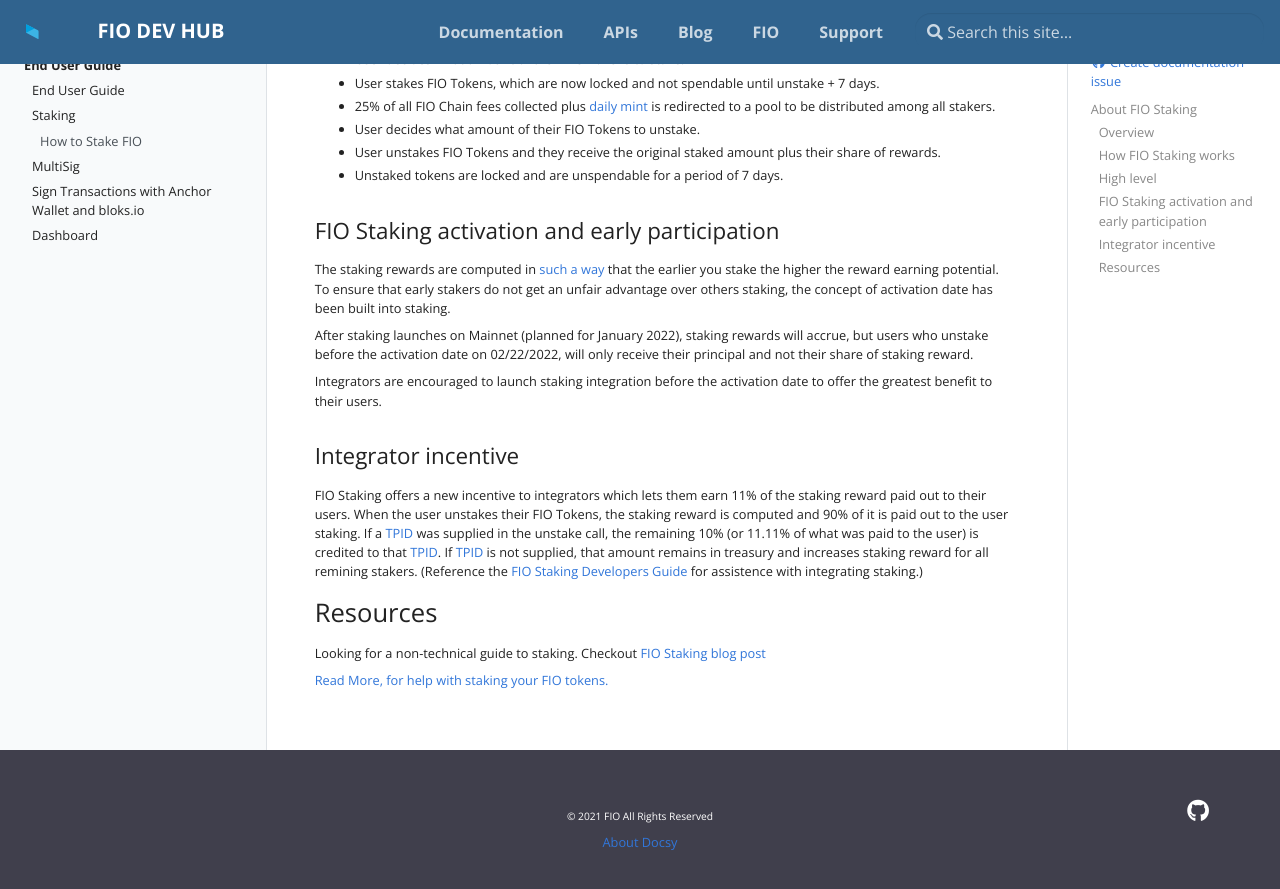
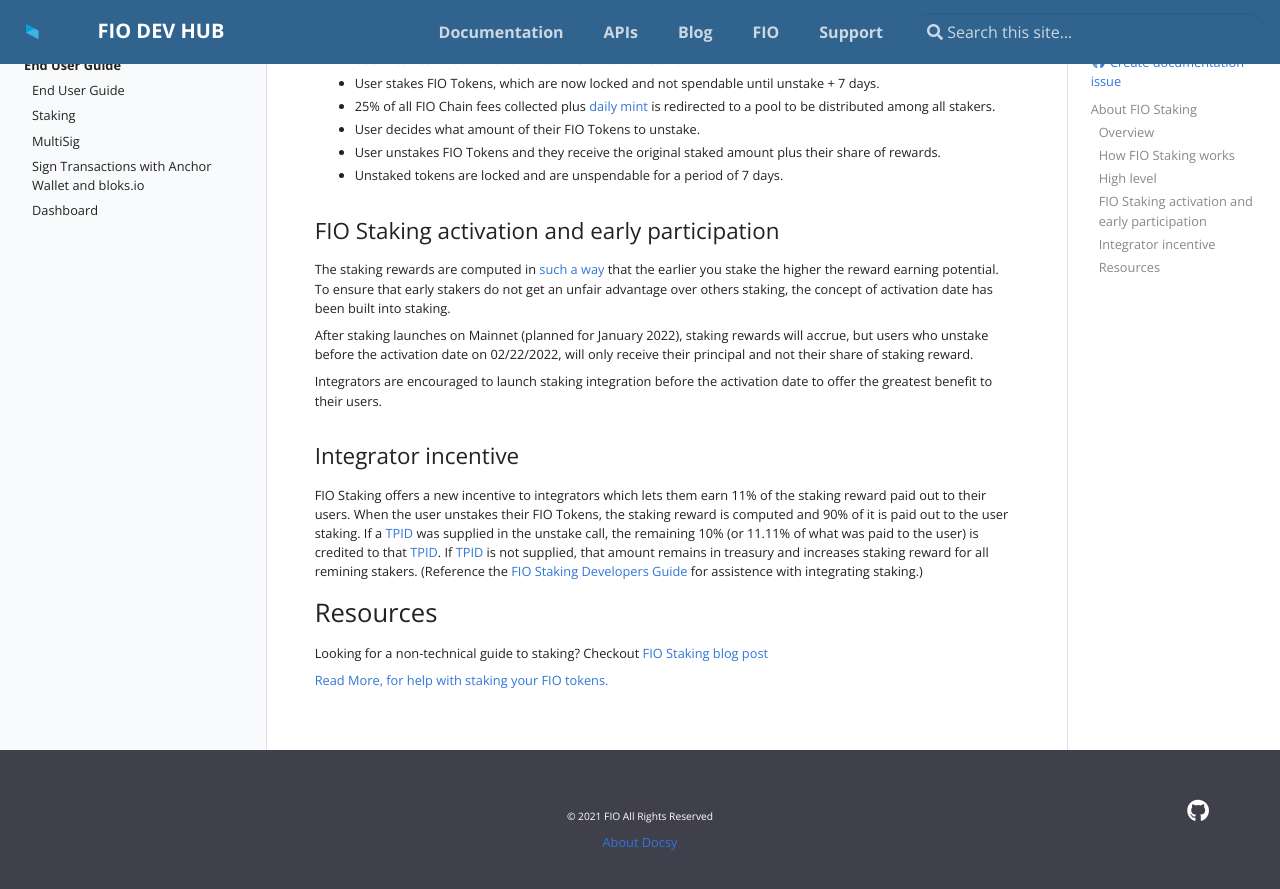
Before and after one commit to fioprotocol/fio-devhub, a Jekyll site: the page built from _docs/eu/staking.md, in a window 1280 px wide and 900 px high, scrolled down 353 px. Shown: the top 889 px of the window. Built offline with Jekyll 4.4.1, drawn with Linux system fonts in a browser that asks for light colours.

Commit message:
staking
Added link to staking end user page to point to blog showing how to stake; removed how to stake page from toc (the blog info is better)

```diff
--- a/_data/toc-eu.yml
+++ b/_data/toc-eu.yml
@@ -8,9 +8,6 @@
       url: "docs/eu"
     - title: Staking
       url: "docs/eu/staking"
-      children:
-        - title: How to Stake FIO
-          url: "docs/eu/staking-howto"
     - title: MultiSig
       url: "docs/eu/multisig"
     - title: Sign Transactions with Anchor Wallet and bloks.io
--- a/_docs/eu/staking.md
+++ b/_docs/eu/staking.md
@@ -31,6 +31,6 @@ Integrators are encouraged to launch staking integration before the activation d
 FIO Staking offers a new incentive to integrators which lets them earn 11% of the staking reward paid out to their users. When the user unstakes their FIO Tokens, the staking reward is computed and 90% of it is paid out to the user staking. If a [TPID]({{site.baseurl}}/docs/how-to/tpid) was supplied in the unstake call, the remaining 10% (or 11.11% of what was paid to the user) is credited to that [TPID]({{site.baseurl}}/docs/how-to/tpid). If [TPID]({{site.baseurl}}/docs/how-to/tpid) is not supplied, that amount remains in treasury and increases staking reward for all remining stakers. (Reference the [FIO Staking Developers Guide]({{site.baseurl}}/docs/how-to/staking) for assistence with integrating staking.)
 
 ## Resources
-Looking for a non-technical guide to staking. Checkout [FIO Staking blog post](https://medium.com/fio-blog/fio-token-staking-fio-improvement-proposal-fip-21-explained-e80a43bf3e83){:target="_blank"}
+Looking for a non-technical guide to staking? Checkout [FIO Staking blog post](https://medium.com/fio-blog/fio-token-staking-fio-improvement-proposal-fip-21-explained-e80a43bf3e83){:target="_blank"}
 
-[Read More, for help with staking your FIO tokens.]({{site.baseurl}}/docs/contribute/staking)
+[Read More, for help with staking your FIO tokens.](https://medium.com/fio-blog/fio-staking-now-live-on-mainnet-fe3f7919be2a)
```
